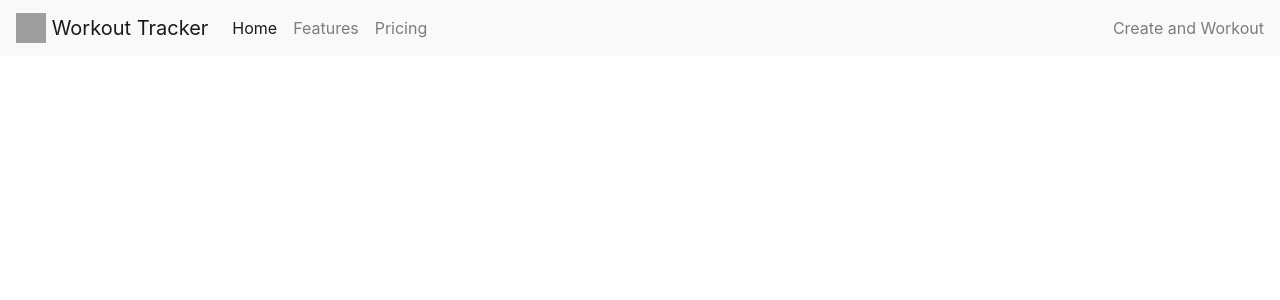
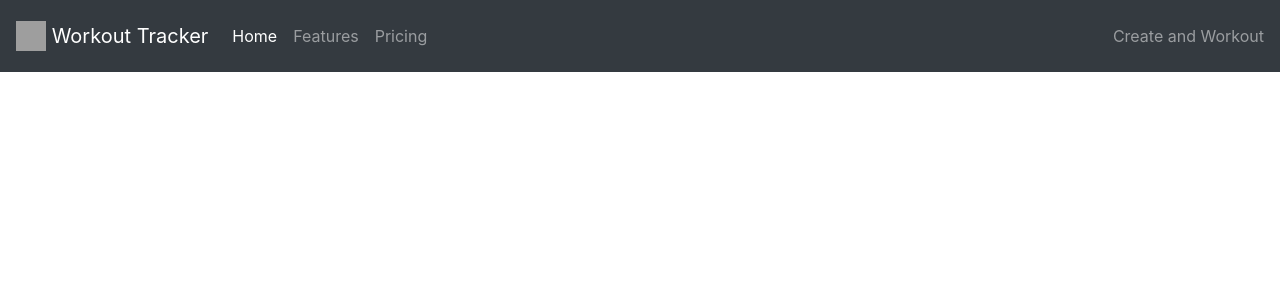
Before and after one commit to MattDunks94/django-workout-p4, a Django app: template templates/base.html in a window 1280 px wide. Shown: the top 300 px of the page. Run offline with Django 3.2, Linux system fonts and the light colour scheme; the template is opened without the code that fills it, so the values that code supplies are empty; parts of the project's set-up code (start-up, migrations or seed data) failed here and were passed over; grey boxes are pictures that could not be loaded.

Commit message:
added bootstrap links and added navbar.

```diff
--- a/templates/base.html
+++ b/templates/base.html
@@ -26,7 +26,7 @@
 
 <body>
 
-    <nav class="navbar navbar-expand-lg navbar-light bg-light">
+    <nav class="navbar navbar-expand-lg navbar-dark bg-dark py-3">
         <a class="navbar-brand" href="#">
             <img src="/docs/4.3/assets/brand/bootstrap-solid.svg" width="30" height="30"
                 class="d-inline-block align-top" alt="">
```
